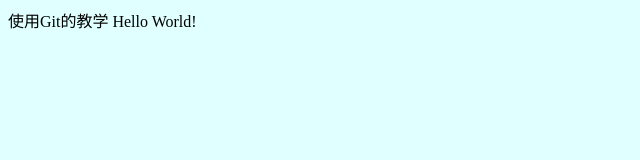
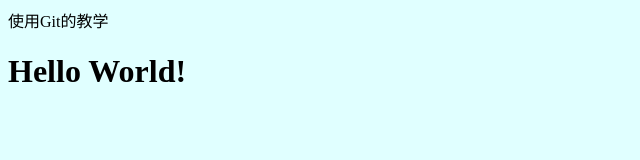
Before and after one commit to YKM1/Git--Example, a plain HTML site: page index.html in a window 1280 px wide. Shown: the whole page, without its empty margins (0-640 px from the left). Drawn offline with Linux system fonts and the light colour scheme.

Commit message:
modified index.html:h1

```diff
--- a/index.html
+++ b/index.html
@@ -1,13 +1,14 @@
 <!DOCTYPE html>
 <html lang="en">
+
 <head>
     <meta charset="UTF-8">
     <mata http-wquiv="C-UA-Compatible" content="IE=edge">
-    <mata name="viewport" content="width=device-width, initial-scale=1.0"></mata>
-    <link rel="stylesheet" type="text/css" href="git.css "
-    <title>使用Git的教学</title>
-    </head>
+        <mata name="viewport" content="width=device-width, initial-scale=1.0"></mata>
+        <link rel="stylesheet" type="text/css" href="git.css " <title>使用Git的教学</title>
+</head>
 </body>
-    Hello World!
+<h1>Hello World!</h1>
 </body>
+
 </html>
```
